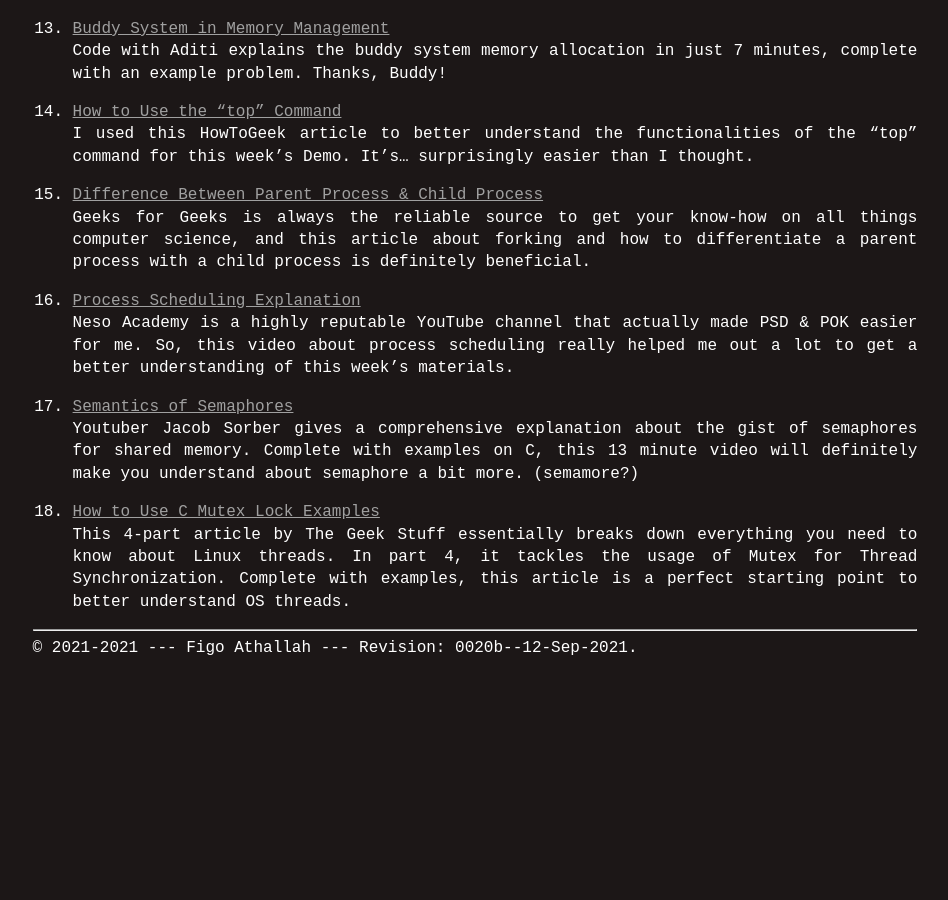
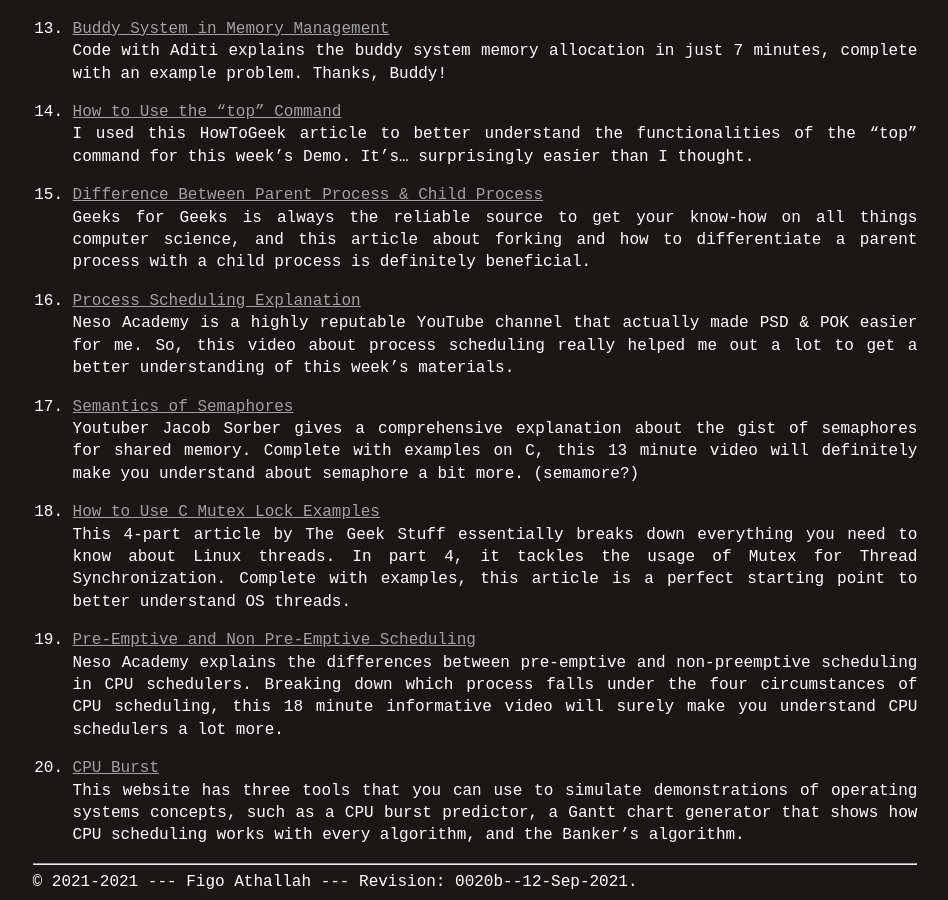
Before and after one commit to figoathallah/os212, a Jekyll site: the page built from links.md, in a window 1280 px wide and 900 px high, scrolled down 1497 px. Shown: the whole window, without its empty margins (165-1113 px from the left). Built offline with Jekyll 4.4.1, drawn with Linux system fonts in a browser that asks for light colours; our own code applies the rules of GitHub Pages for plain Markdown files; before the commit the page ends 2163 px from its top, so only the background shows below that.

Commit message:
os212 figoathallah updated links

```diff
--- a/links.md
+++ b/links.md
@@ -72,3 +72,10 @@ Complete with examples on C, this 13 minute video will definitely make you under
 18. [How to Use C Mutex Lock Examples](https://www.thegeekstuff.com/2012/05/c-mutex-examples/)<br>
 This 4-part article by The Geek Stuff essentially breaks down everything you need to know about Linux threads. In part 4, it tackles the usage of Mutex for Thread Synchronization.
 Complete with examples, this article is a perfect starting point to better understand OS threads.
+
+19. [Pre-Emptive and Non Pre-Emptive Scheduling](https://www.youtube.com/watch?v=4DhFmL-6SDA)<br>
+Neso Academy explains the differences between pre-emptive and non-preemptive scheduling in CPU schedulers.
+Breaking down which process falls under the four circumstances of CPU scheduling, this 18 minute informative video will surely make you understand CPU schedulers a lot more.
+
+20. [CPU Burst](http://cpuburst.com/)<br>
+This website has three tools that you can use to simulate demonstrations of operating systems concepts, such as a CPU burst predictor, a Gantt chart generator that shows how CPU scheduling works with every algorithm, and the Banker's algorithm.
```
